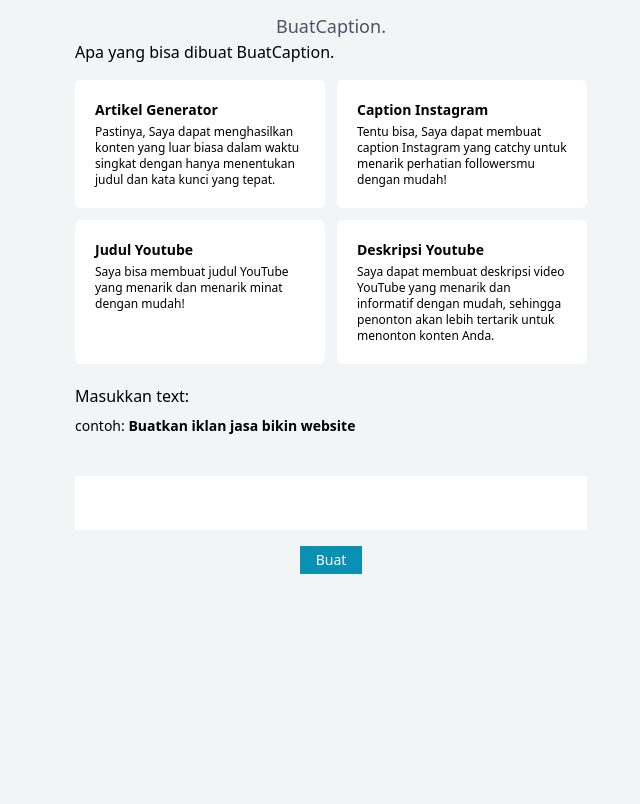
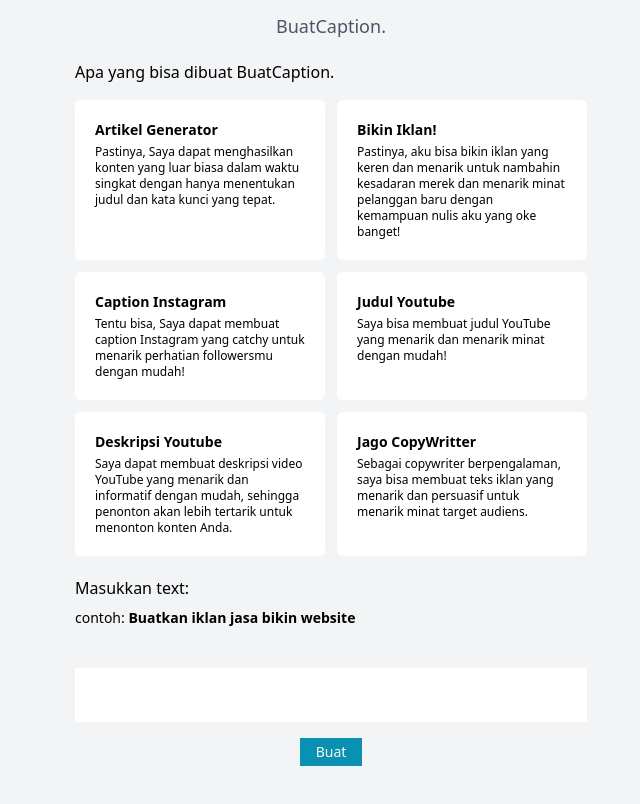
Before and after one commit to fsholehan/buatcaption, a Next.js app: page / in a window 1280 px wide. Shown: the whole page, without its empty margins (309-949 px from the left). Built offline with nearby package versions, Linux system fonts and the light colour scheme.

Commit message:
add more data Card

```diff
--- a/pages/index.js
+++ b/pages/index.js
@@ -35,7 +35,7 @@
         <h1 className="font-medium text-lg text-gray-600 text-center pt-3">
           BuatCaption.
         </h1>
-        <div className="md:w-2/5 w-3/4 mx-auto">
+        <div className="md:w-2/5 w-3/4 mx-auto mt-5">
           <h1 className="">Apa yang bisa dibuat BuatCaption.</h1>
           <div className="grid grid-cols-1 md:grid-cols-2 mt-4 gap-3">
             <Card
@@ -43,6 +43,10 @@
               content="Pastinya, Saya dapat menghasilkan konten yang luar biasa
                 dalam waktu singkat dengan hanya menentukan judul dan kata kunci
                 yang tepat."
+            />
+            <Card
+              title="Bikin Iklan!"
+              content="Pastinya, aku bisa bikin iklan yang keren dan menarik untuk nambahin kesadaran merek dan menarik minat pelanggan baru dengan kemampuan nulis aku yang oke banget!"
             />
             <Card
               title="Caption Instagram"
@@ -55,6 +59,10 @@
             <Card
               title="Deskripsi Youtube"
               content="Saya dapat membuat deskripsi video YouTube yang menarik dan informatif dengan mudah, sehingga penonton akan lebih tertarik untuk menonton konten Anda."
+            />
+            <Card
+              title="Jago CopyWritter"
+              content="Sebagai copywriter berpengalaman, saya bisa membuat teks iklan yang menarik dan persuasif untuk menarik minat target audiens."
             />
           </div>
         </div>
```
